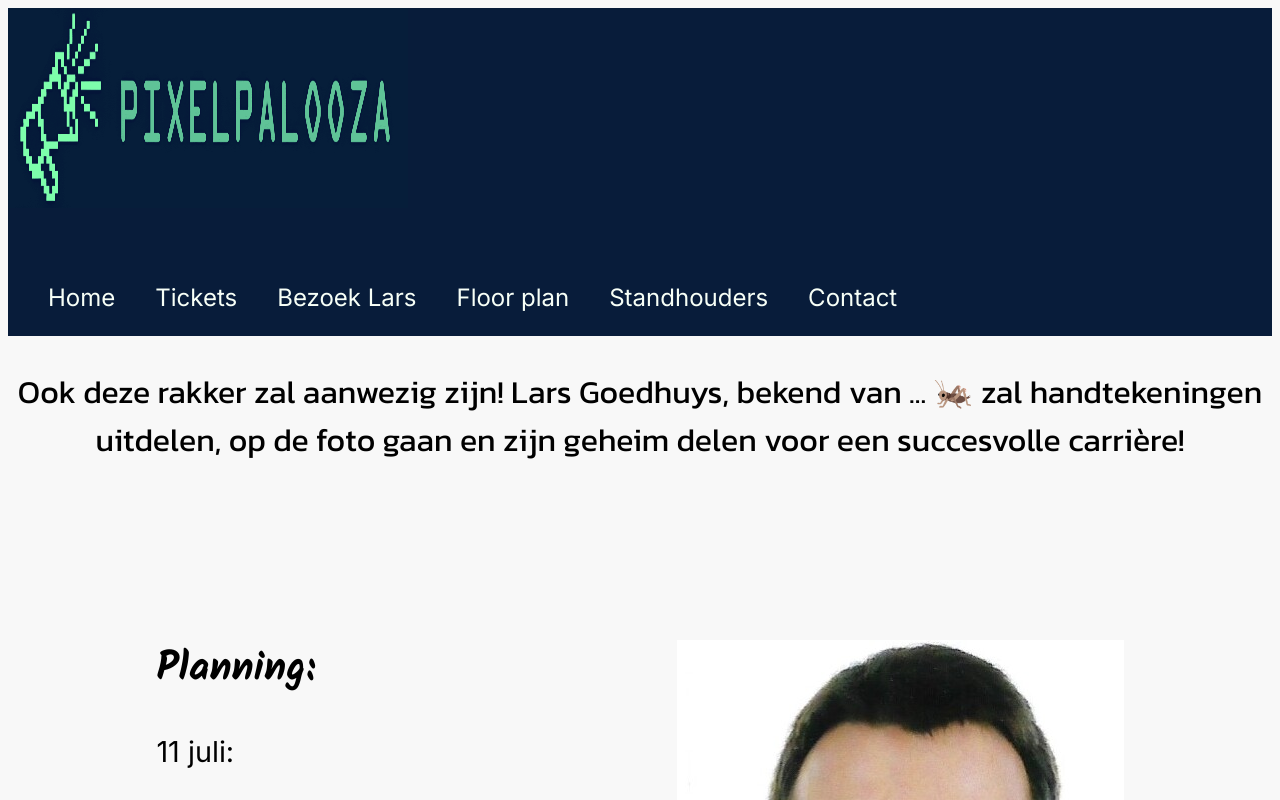
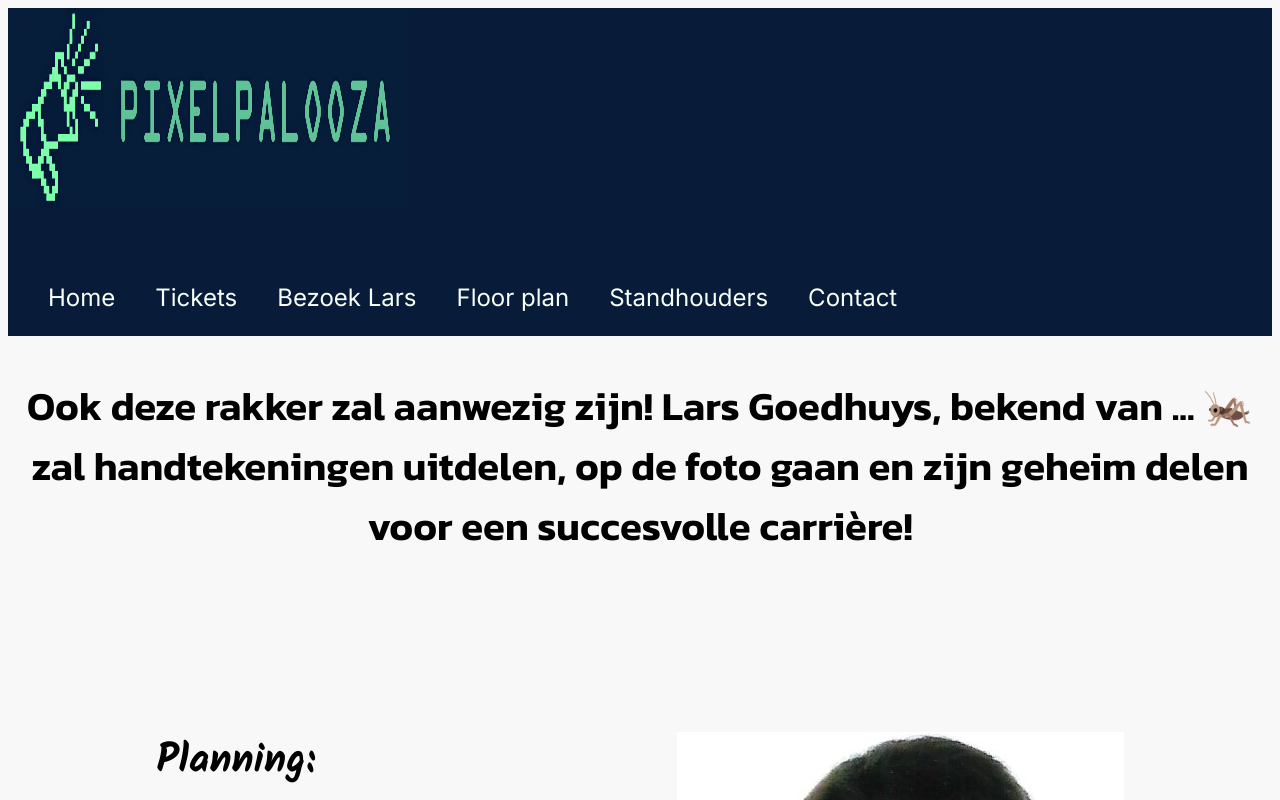
Before and after one commit to GlupekEJ/GameEvent, an Angular app in the folder Client/: page /bezoek-Lars in a window 1280 px wide. Shown: the top 800 px of the page. Built offline with nearby package versions, Linux system fonts and the light colour scheme.

Commit message:
update font

```diff
--- a/Client/src/app/bezoek-lars/bezoek-lars.component.css
+++ b/Client/src/app/bezoek-lars/bezoek-lars.component.css
@@ -16,13 +16,15 @@ main {
 
 .intro {
        font-family: 'Kanit', sans-serif;
-       font-size: 2rem;
+       font-size: 2.5em;
+       font-weight: 600;
        text-align: center;
 }
 
 .titel_planning {
      font-family: 'Kalam', sans-serif;
-     font-size: 2.5rem;
+     font-size: 2.5em;
+
 }
 
 .juli1, .juli2, .datum {
```
